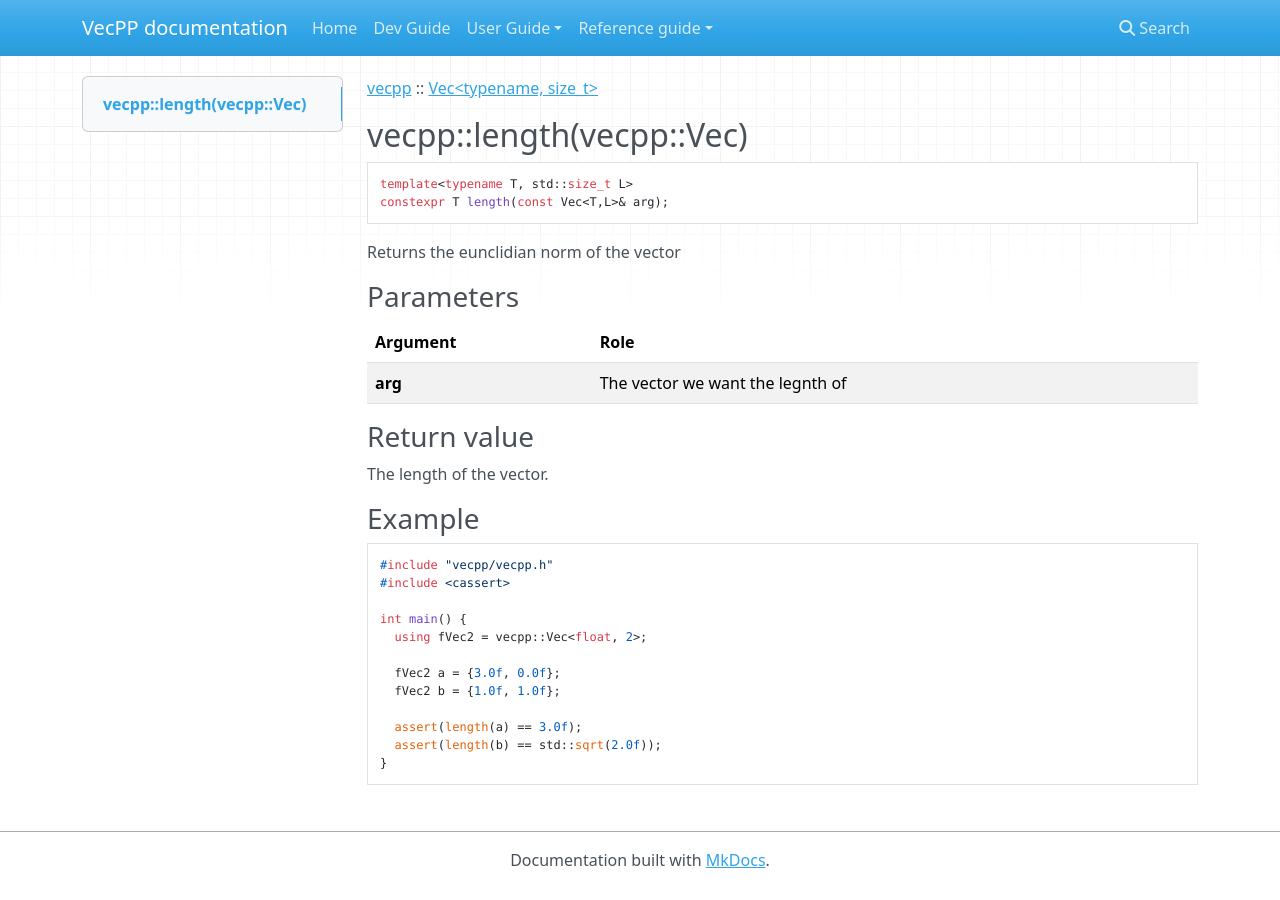
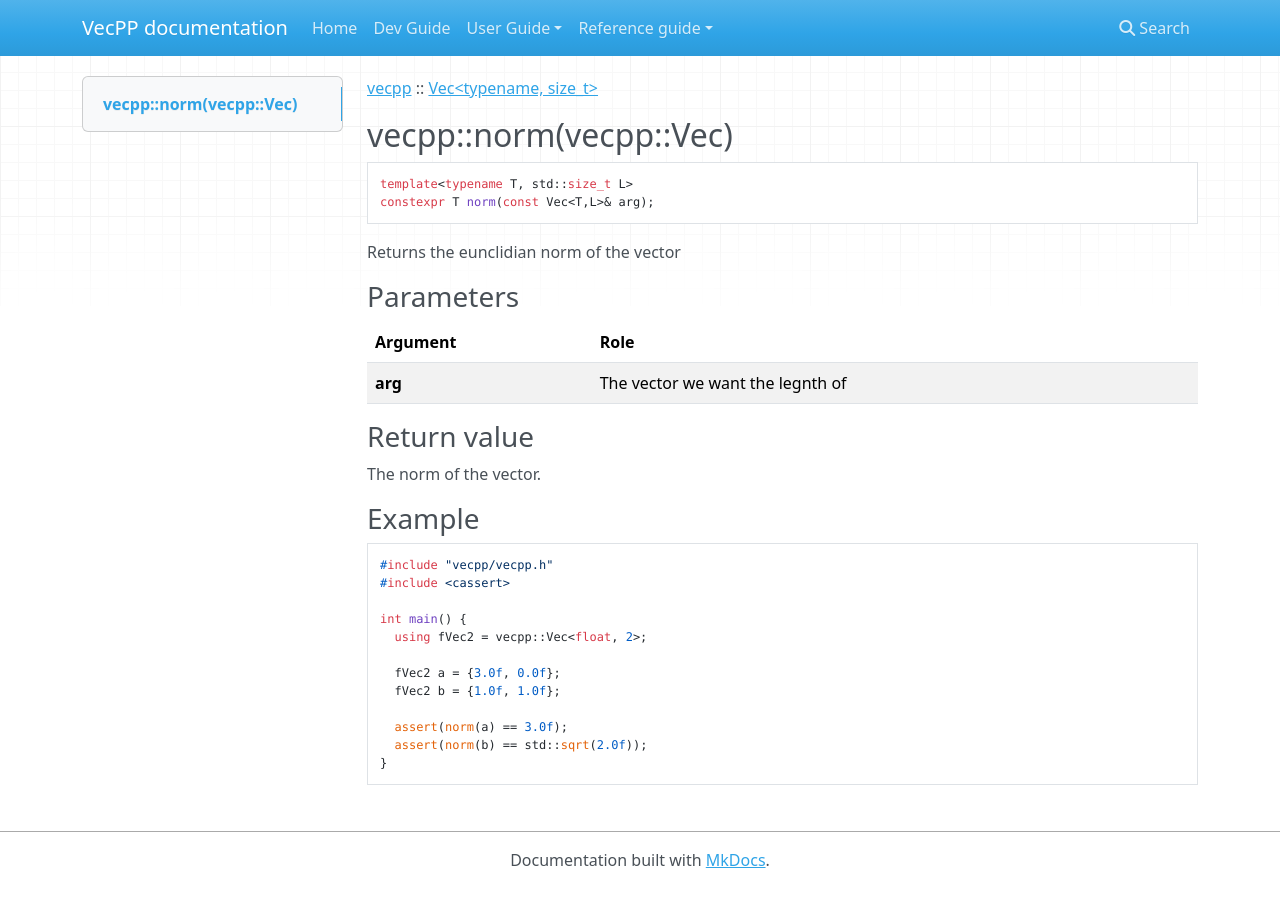
Before and after one commit to VecPP/vecpp, an MkDocs documentation site: the page built from docs/reference/vec/norm.md, in a window 1280 px wide. Built offline with MkDocs 1.6.1, drawn with Linux system fonts in a browser that asks for light colours; nearby versions of some CDN libraries.

Commit message:
Renamed length(Vec) as norm(Vec)
Fixes #14

````diff
--- a/docs/reference/vec/length.md
+++ b/docs/reference/vec/norm.md
@@ -1,10 +1,10 @@
 
 [vecpp](../../../) :: [Vec<typename, size_t\>](../vec.md)
-## vecpp::length(vecpp::Vec)
+## vecpp::norm(vecpp::Vec)
 
 ```
 template<typename T, std::size_t L>
-constexpr T length(const Vec<T,L>& arg);
+constexpr T norm(const Vec<T,L>& arg);
 ```
 
 Returns the eunclidian norm of the vector
@@ -17,7 +17,7 @@
 
 
 ### Return value
-The length of the vector.
+The norm of the vector.
 
 ### Example
 
@@ -31,7 +31,7 @@
   fVec2 a = {3.0f, 0.0f};
   fVec2 b = {1.0f, 1.0f};
 
-  assert(length(a) == 3.0f);
-  assert(length(b) == std::sqrt(2.0f));
+  assert(norm(a) == 3.0f);
+  assert(norm(b) == std::sqrt(2.0f));
 }
 ```
````
Also changed, not shown: README.md (+2 -2 lines), docs/reference/vec.md (+1 -1 lines), docs/reference/vec/cross.md (+1 -1 lines), docs/user-guide/constexpr.md (+3 -3 lines), 4 other files.
